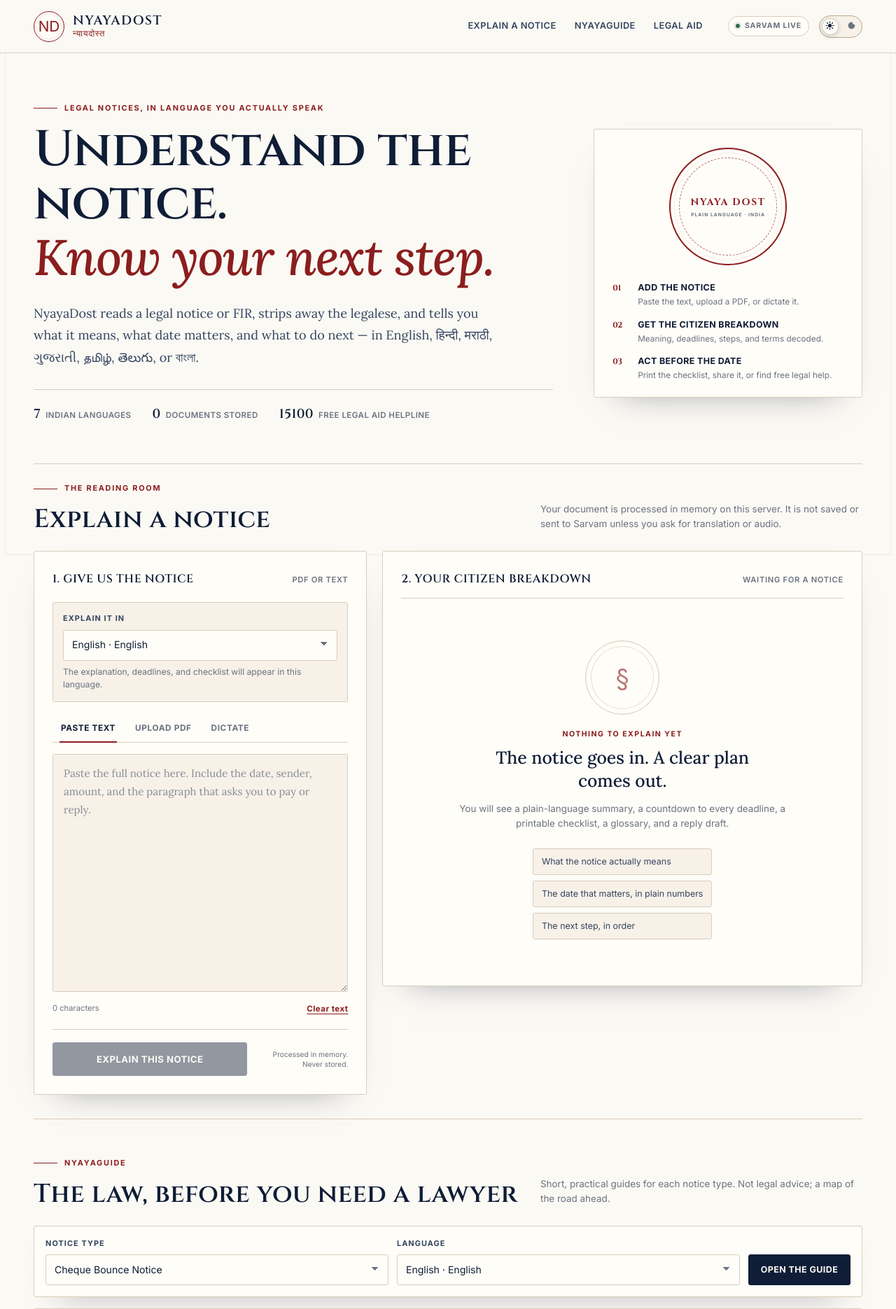
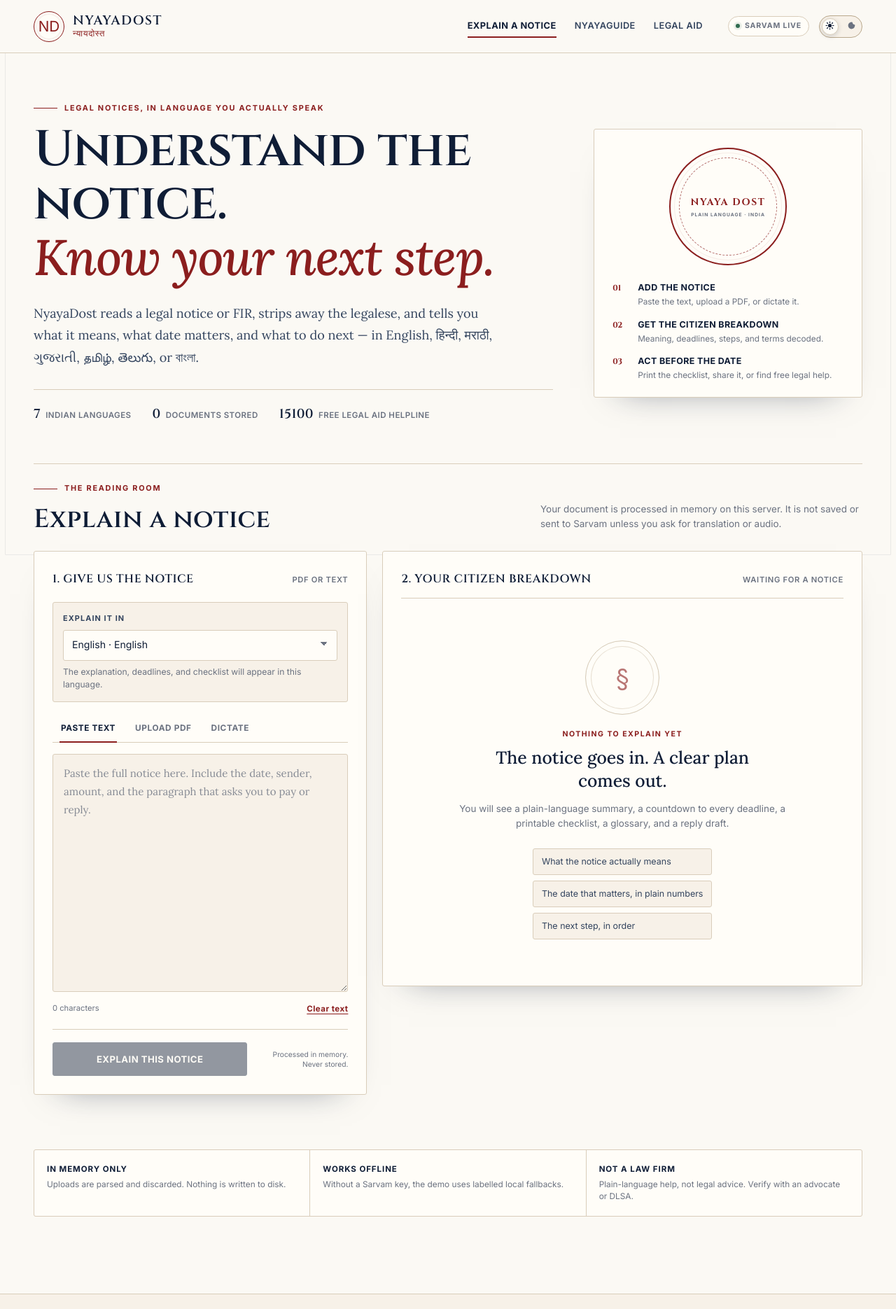
Before and after one commit to Horrid-12/Nayaydost, a FastAPI app: page / in a window 1280 px wide. Shown: the top 1870 px of the page at 70% size. Run offline with FastAPI, Linux system fonts and the light colour scheme; some libraries are stand-ins or nearby versions.

Commit message:
Rerouted The Pages

```diff
--- a/server/main.py
+++ b/server/main.py
@@ -162,6 +162,8 @@ app.mount("/static", StaticFiles(directory=settings.static_dir), name="static")
 
 
 @app.get("/", include_in_schema=False)
+@app.get("/guide", include_in_schema=False)
+@app.get("/legal-aid", include_in_schema=False)
 def index() -> FileResponse:
     return FileResponse(
         settings.templates_dir / "index.html",
--- a/static/css/styles.css
+++ b/static/css/styles.css
@@ -272,6 +272,17 @@ button {
   right: 0;
 }
 
+.site-nav a.is-active {
+  color: var(--ink);
+  font-weight: 700;
+}
+
+.site-nav a.is-active::after {
+  right: 0;
+  height: 2px;
+  background: var(--stamp);
+}
+
 .header-actions {
   display: flex;
   align-items: center;
@@ -2071,10 +2082,28 @@ textarea::placeholder {
    NyayaGuide
    -------------------------------------------------------------------------- */
 
+/* Page display toggles */
+html[data-page="workspace"] .guide-section,
+html[data-page="workspace"] .aid-section {
+  display: none !important;
+}
+
+html[data-page="guide"] .hero,
+html[data-page="guide"] .workspace,
+html[data-page="guide"] .aid-section {
+  display: none !important;
+}
+
+html[data-page="legal-aid"] .hero,
+html[data-page="legal-aid"] .workspace,
+html[data-page="legal-aid"] .guide-section {
+  display: none !important;
+}
+
 .guide-section,
 .aid-section {
-  padding: 54px 0 30px;
-  border-top: 1px solid var(--rule);
+  padding: 48px 0 36px;
+  border-top: none;
 }
 
 .guide-controls {
@@ -2793,7 +2822,13 @@ textarea::placeholder {
   }
 
   .site-nav {
-    display: none;
+    display: flex;
+    gap: 16px;
+  }
+
+  .site-nav a {
+    font-size: 0.74rem;
+    padding: 4px 0;
   }
 
   .header-actions {
--- a/templates/error.html
+++ b/templates/error.html
@@ -25,7 +25,7 @@
       <p class="error-hint">{{HINT}}</p>
       <div class="error-actions">
         <a class="button primary" href="/">Return to NyayaDost</a>
-        <a class="button ghost" href="#legal-aid">Find free legal help</a>
+        <a class="button ghost" href="/legal-aid">Find free legal help</a>
       </div>
       <p class="error-meta">Request ID: <span>{{REQUEST_ID}}</span></p>
     </section>
--- a/templates/index.html
+++ b/templates/index.html
@@ -13,6 +13,14 @@
   <link rel="preconnect" href="https://fonts.gstatic.com" crossorigin>
   <link href="https://fonts.googleapis.com/css2?family=Cinzel:wght@500;600;700&family=Inter:wght@400;500;600;700&family=Lora:ital,wght@0,400;0,500;0,600;1,400;1,500&display=swap" rel="stylesheet">
   <link rel="stylesheet" href="/static/css/styles.css">
+  <script>
+    (function () {
+      var p = window.location.pathname.replace(/\/+$/, "") || "/";
+      var h = window.location.hash.toLowerCase();
+      var page = (p === "/guide" || h === "#guide") ? "guide" : ((p === "/legal-aid" || h === "#legal-aid") ? "legal-aid" : "workspace");
+      document.documentElement.setAttribute("data-page", page);
+    })();
+  </script>
   <script src="/static/js/app.js" defer></script>
 </head>
 <body>
@@ -29,9 +37,9 @@
       </a>
 
       <nav class="site-nav" aria-label="Primary navigation">
-        <a href="#workspace">Explain a notice</a>
-        <a href="#guide">NyayaGuide</a>
-        <a href="#legal-aid">Legal Aid</a>
+        <a href="/" data-nav="workspace">Explain a notice</a>
+        <a href="/guide" data-nav="guide">NyayaGuide</a>
+        <a href="/legal-aid" data-nav="legal-aid">Legal Aid</a>
       </nav>
 
       <div class="header-actions">
@@ -496,9 +504,9 @@
         </div>
       </div>
       <div class="footer-links">
-        <a href="#workspace">Explain a notice</a>
-        <a href="#guide">NyayaGuide</a>
-        <a href="#legal-aid">Legal Aid Finder</a>
+        <a href="/" data-nav="workspace">Explain a notice</a>
+        <a href="/guide" data-nav="guide">NyayaGuide</a>
+        <a href="/legal-aid" data-nav="legal-aid">Legal Aid Finder</a>
         <a href="/api/docs">API</a>
       </div>
       <div class="footer-meta">
```
Also changed, not shown: static/js/app.js (+96 -0 lines).
